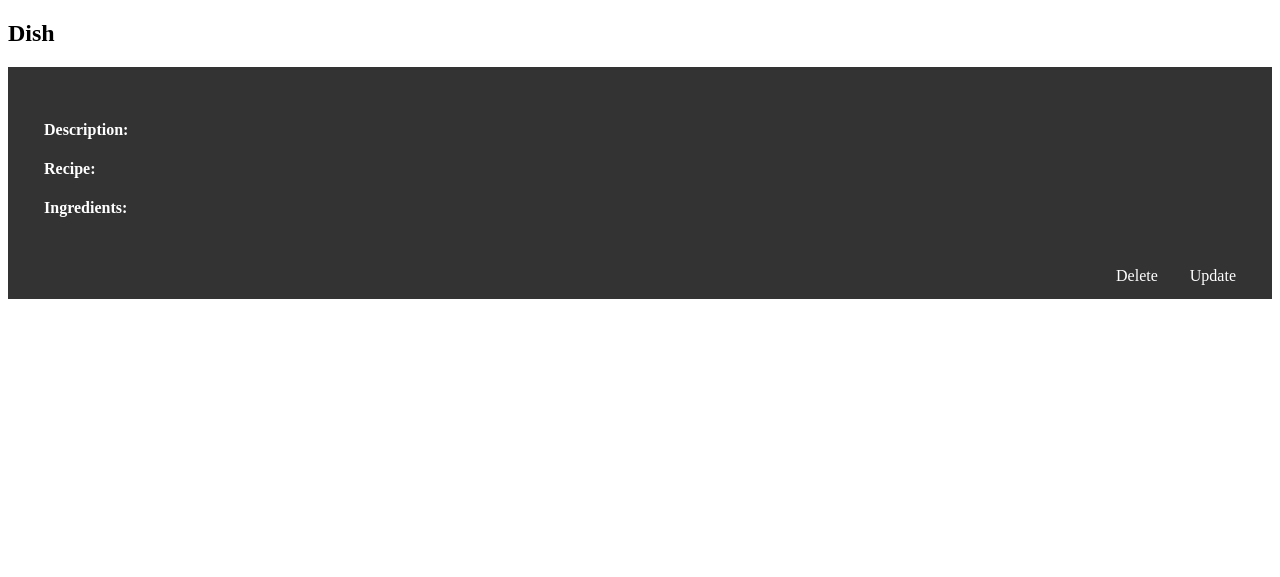
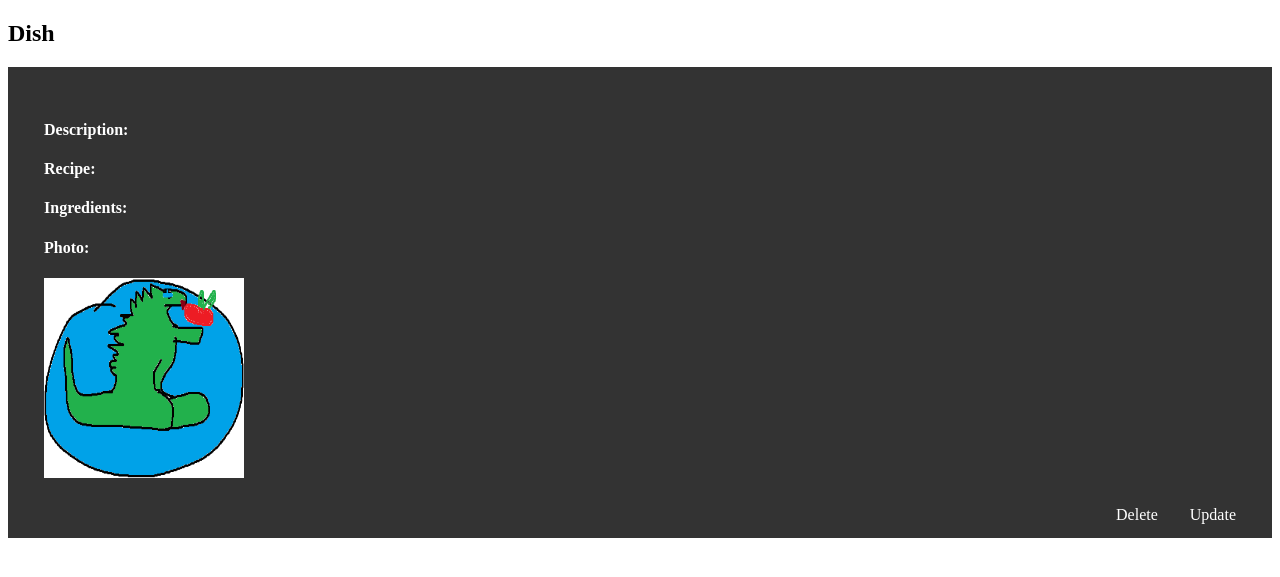
Before and after one commit to p-flis/dinofood, a Django app: template main_app/templates/food/recipe_id_get.html in a window 1280 px wide. Shown: the part 54-631 px from the top of the page. Run offline with Django 3.2, Linux system fonts and the light colour scheme; the template is opened without the code that fills it, so the values that code supplies are empty.

Commit message:
Added images in recipe_id view; Images no-repeat

```diff
--- a/main_app/templates/food/recipe_id_get.html
+++ b/main_app/templates/food/recipe_id_get.html
@@ -1,6 +1,5 @@
 {% extends "baseitem.html" %}
 {% load staticfiles %}
-
 {% block smalltitle %}
 Dish
 {% endblock %}
@@ -22,4 +21,10 @@ Dish
         <li>{{ ing.ingredient.name }}, {{ ing.quantity }}</li>
     {% endfor %}
     </ul>
+    <h4>Photo:</h4>
+    {% if item.image %}
+        <img src="{{item.image.url}}" style="height: 200px; width: 200px;">
+    {% else %}
+        <img src="/media/default.png" style="height: 200px; width: 200px;">
+    {% endif %}
 {% endblock %}
```
Also changed, not shown: main_app/static/css/TileStyle.css (+4 -3 lines).
